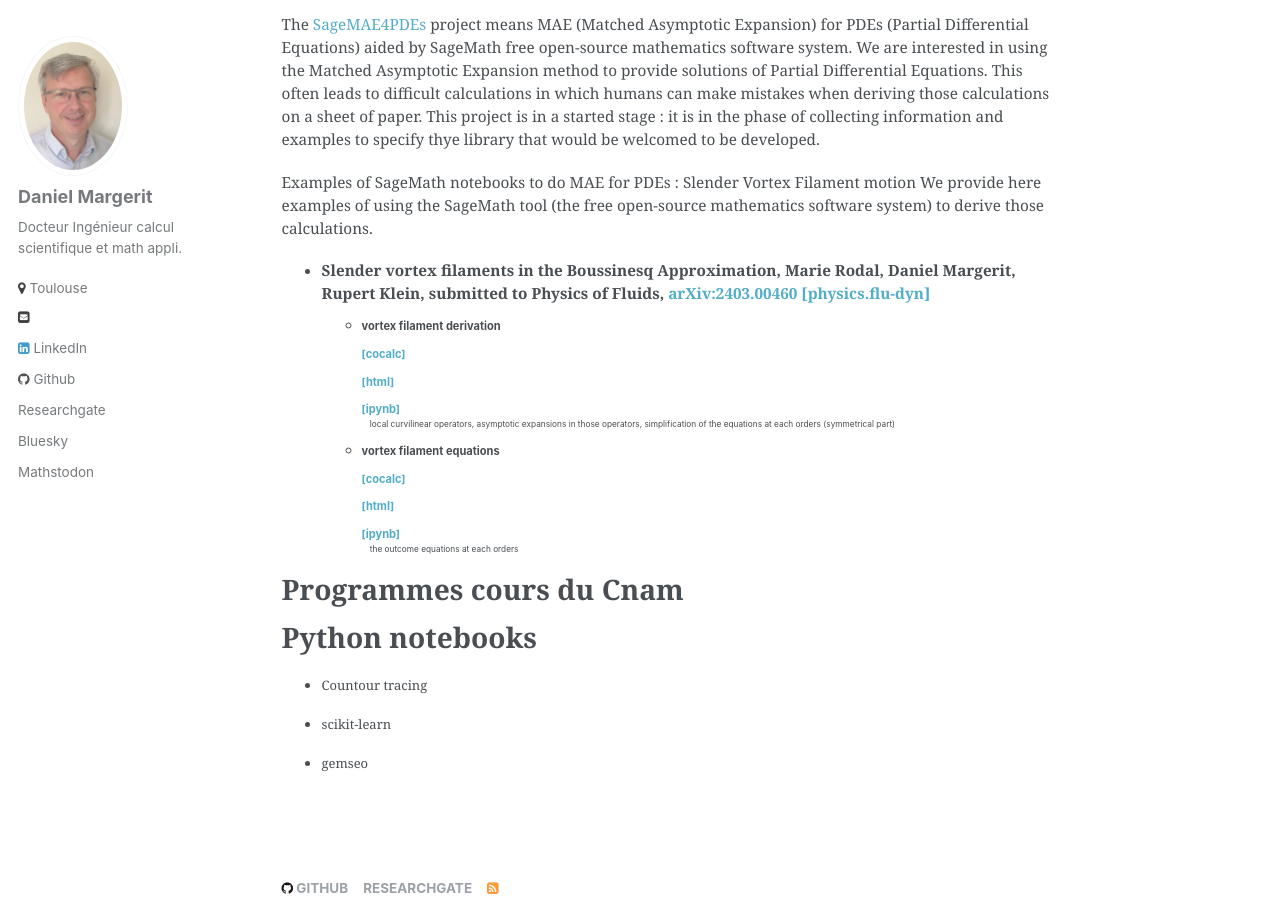
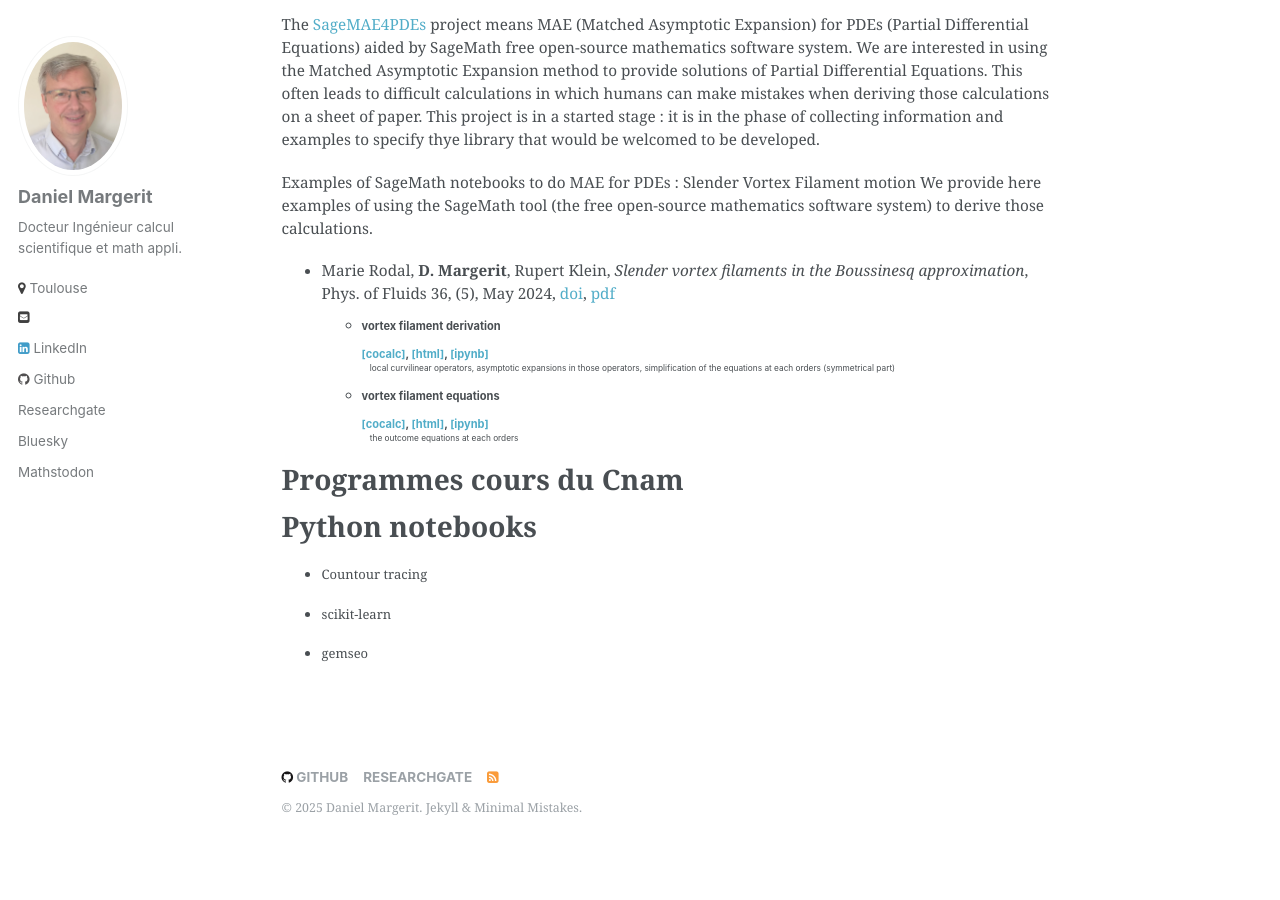
Before and after one commit to danielmargerit/danielmargerit.github.io, a Jekyll site: the page built from _pages/softwares.md, in a window 1280 px wide and 900 px high, scrolled down 460 px. Built offline with Jekyll 4.4.1, drawn with Linux system fonts in a browser that asks for light colours; after the commit the page ends 1332 px from its top, so only the background shows below that.

Commit message:
Update softwares.md

```diff
--- a/_pages/softwares.md
+++ b/_pages/softwares.md
@@ -18,16 +18,15 @@
 
 Examples of SageMath notebooks to do MAE for PDEs : Slender Vortex Filament motion
 We provide here examples of using the SageMath tool (the free open-source mathematics software system) to derive those calculations.
-- **Slender vortex filaments in the Boussinesq Approximation, Marie Rodal, Daniel Margerit, Rupert Klein, submitted to Physics of Fluids, [arXiv:2403.00460 [physics.flu-dyn]](https://arxiv.org/abs/2403.00460)**
+- Marie Rodal, **D. Margerit**, Rupert Klein, *Slender vortex filaments in the Boussinesq approximation*,
+     Phys. of Fluids 36, (5), May 2024,
+   [doi]( https://doi.org/10.1063/5.0205028),
+    [pdf](https://pubs.aip.org/aip/pof/article-pdf/doi/10.1063/5.0205028/20134372/056604_1_5.0205028.pdf)
 	- vortex filament derivation
-	[[cocalc]](https://cocalc.com/github/danielmargerit/SageMAE4PDEs/blob/main/Notebooks/vortex_dynamics/vortex_nb_CT.ipynb)
-	[[html]](https://github.com/danielmargerit/SageMAE4PDEs/blob/main/Notebooks/vortex_dynamics/vortex_nb_CT.html)
-	[[ipynb]](https://github.com/danielmargerit/SageMAE4PDEs/blob/main/Notebooks/vortex_dynamics/vortex_nb_CT.ipynb)
+	[[cocalc]](https://cocalc.com/github/danielmargerit/SageMAE4PDEs/blob/main/Notebooks/vortex_dynamics/vortex_nb_CT.ipynb), [[html]](https://github.com/danielmargerit/SageMAE4PDEs/blob/main/Notebooks/vortex_dynamics/vortex_nb_CT.html), [[ipynb]](https://github.com/danielmargerit/SageMAE4PDEs/blob/main/Notebooks/vortex_dynamics/vortex_nb_CT.ipynb)
 	: local curvilinear operators, asymptotic expansions in those operators, simplification of the equations at each orders (symmetrical part)
 	- vortex filament equations
-	[[cocalc]](https://cocalc.com/github/danielmargerit/SageMAE4PDEs/blob/main/Notebooks/vortex_dynamics/vortex_nb_CT-Summary.ipynb)
-	[[html]](https://github.com/danielmargerit/SageMAE4PDEs/blob/main/Notebooks/vortex_dynamics/vortex_nb_CT-Summary.html)
-	[[ipynb]](https://github.com/danielmargerit/SageMAE4PDEs/blob/main/Notebooks/vortex_dynamics/vortex_nb_CT-Summary.ipynb)
+	[[cocalc]](https://cocalc.com/github/danielmargerit/SageMAE4PDEs/blob/main/Notebooks/vortex_dynamics/vortex_nb_CT-Summary.ipynb), [[html]](https://github.com/danielmargerit/SageMAE4PDEs/blob/main/Notebooks/vortex_dynamics/vortex_nb_CT-Summary.html), [[ipynb]](https://github.com/danielmargerit/SageMAE4PDEs/blob/main/Notebooks/vortex_dynamics/vortex_nb_CT-Summary.ipynb)
 	: the outcome equations at each orders
 
 
```
